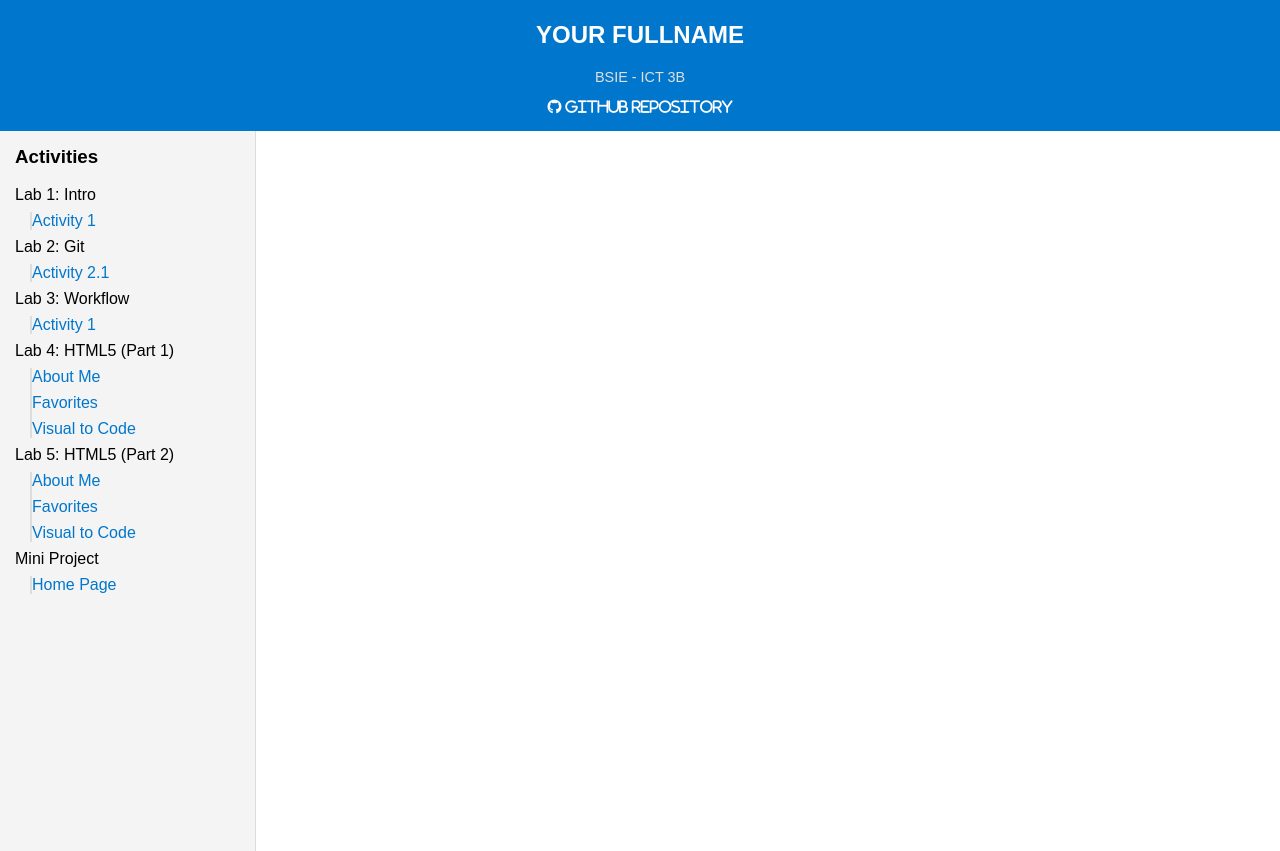
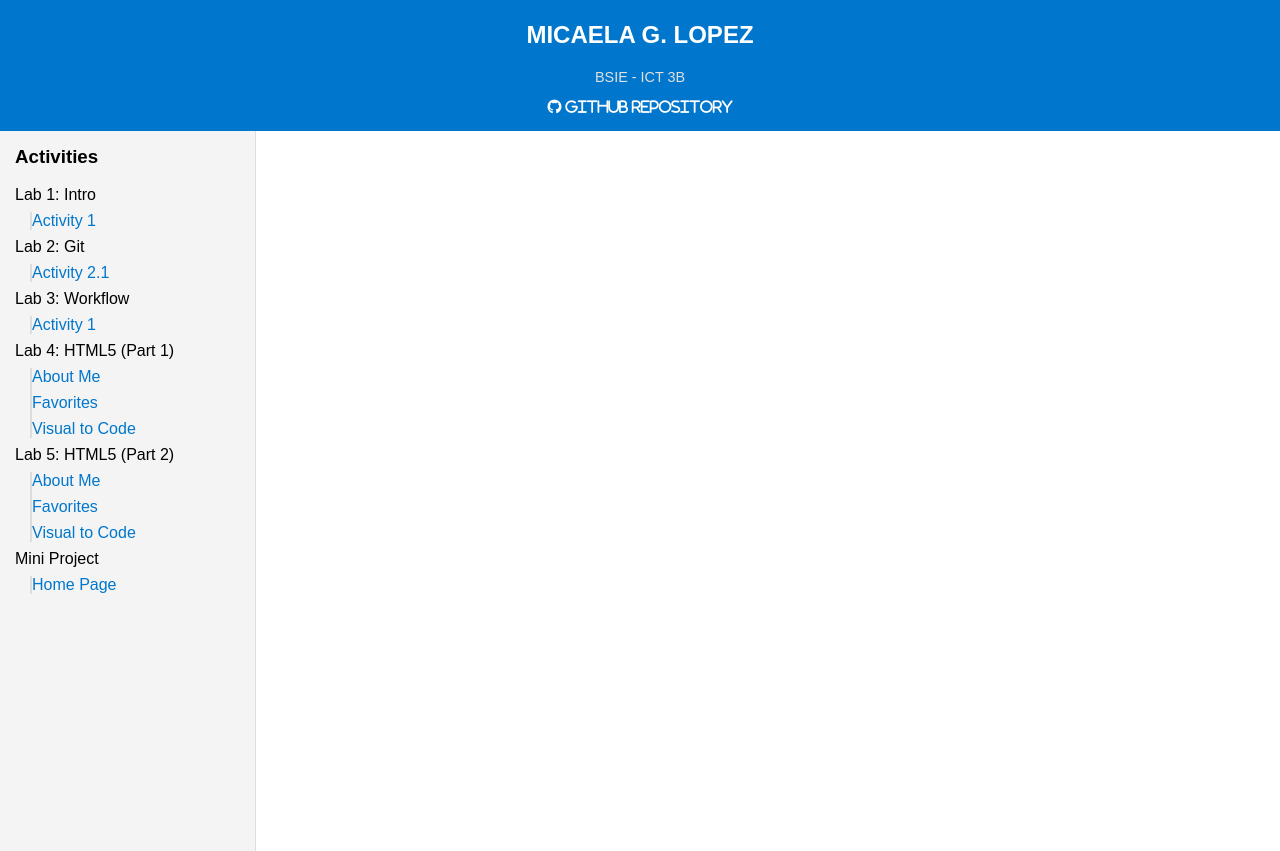
Before and after one commit to micael4-lopez/web-dev-labs, a plain HTML site: page index.html in a window 1280 px wide. Drawn offline with Linux system fonts and the light colour scheme.

Commit message:
add index.html

```diff
--- a/index.html
+++ b/index.html
@@ -10,7 +10,7 @@
 <body>
 
   <header>
-    <h2>YOUR FULLNAME</h2>
+    <h2>MICAELA G. LOPEZ</h2>
     <p>BSIE - ICT 3B </p>
     <p><a class="custom-link fa-brands fa-github"
       href="https://github.com/michael-serrano/web-dev-labs"> Github Repository</a></p>
```
